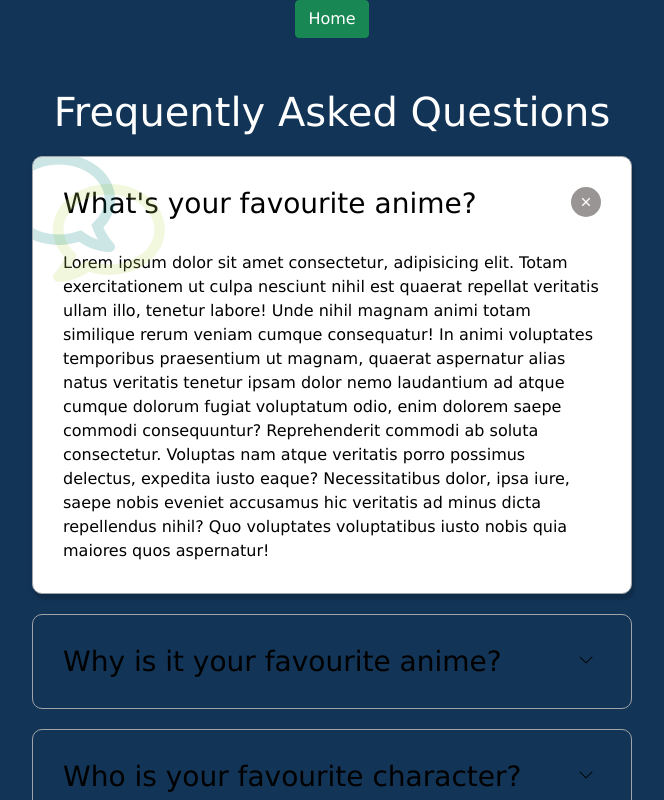
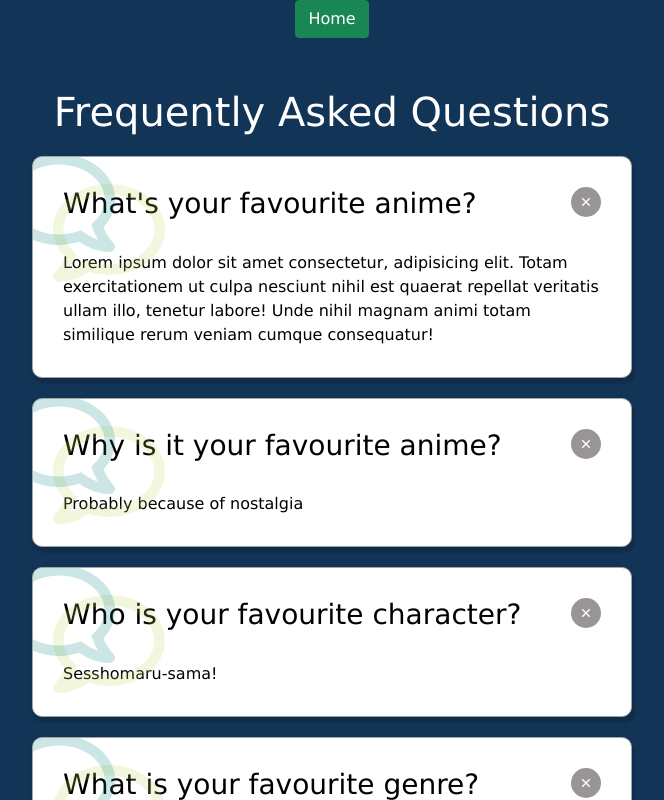
Before and after one commit to ShannaJSmith/css-components, a React (Create React App) app in the folder react-components/: page /faq in a window 1280 px wide. Shown: the top 800 px of the page, without its empty margins (308-972 px from the left). Built offline with nearby package versions, Linux system fonts and the light colour scheme.

Commit message:
refactor faqcollapse. Creature seperate faqData file and export Q&A to FAQCollapse component. Map data onto page

```diff
--- a/react-components/src/components/FAQCollapse.jsx
+++ b/react-components/src/components/FAQCollapse.jsx
@@ -2,48 +2,26 @@ import './FAQCollapse.css';
 import { BsChevronDown } from 'react-icons/bs';
 import { RiCloseFill } from 'react-icons/ri';
 import { FaRegComment } from 'react-icons/fa';
+import { faqData } from '../faqData';
 
 const FAQCollapse = () => {
-  const toggles = document.querySelectorAll('.faq-toggle');
-
-  toggles.forEach((toggle) => {
-    // for each toggle button
-    console.log('toggle', toggle);
-
-    toggle.addEventListener('click', () => {
-      toggle.parentNode.className.toggle('active');
-    });
-    // console.log('parent', toggle.parentNode.className);
-  });
-
   return (
     <>
       <h1>Frequently Asked Questions</h1>
       <div className="faq-container">
-        <div className="faq active">
+        {faqData.map((data) => (
+          <div className="faq active" key={data.id}>
             <FaRegComment className="comment-icon-before" />
-          <h3 className="faq-question">What's your favourite anime?</h3>
-          <p className="faq-answer">
-            Lorem ipsum dolor sit amet consectetur, adipisicing elit. Totam
-            exercitationem ut culpa nesciunt nihil est quaerat repellat
-            veritatis ullam illo, tenetur labore! Unde nihil magnam animi totam
-            similique rerum veniam cumque consequatur! In animi voluptates
-            temporibus praesentium ut magnam, quaerat aspernatur alias natus
-            veritatis tenetur ipsam dolor nemo laudantium ad atque cumque
-            dolorum fugiat voluptatum odio, enim dolorem saepe commodi
-            consequuntur? Reprehenderit commodi ab soluta consectetur. Voluptas
-            nam atque veritatis porro possimus delectus, expedita iusto eaque?
-            Necessitatibus dolor, ipsa iure, saepe nobis eveniet accusamus hic
-            veritatis ad minus dicta repellendus nihil? Quo voluptates
-            voluptatibus iusto nobis quia maiores quos aspernatur!
-          </p>
+            <h3 className="faq-question">{data.question}</h3>
+            <p className="faq-answer">{data.answer}</p>
             <button className="faq-toggle">
               <BsChevronDown className="down-arrow" />
               <RiCloseFill className="close-icon" />
             </button>
             <FaRegComment className="comment-icon-after" />
           </div>
-        <div className="faq">
+        ))}
+        {/* <div className="faq">
           <h3 className="faq-question">Why is it your favourite anime?</h3>
           <p className="faq-answer">Probably because of nostalgia.</p>
           <button className="faq-toggle">
@@ -78,7 +56,7 @@ const FAQCollapse = () => {
             <BsChevronDown className="down-arrow" />
             <RiCloseFill className="close-icon" />
           </button>
-        </div>
+        </div> */}
       </div>
     </>
   );
--- /dev/null
+++ b/react-components/src/faqData.js
@@ -0,0 +1,28 @@
+export const faqData = [
+  {
+    id: 1,
+    question: "What's your favourite anime?",
+    answer:
+      'Lorem ipsum dolor sit amet consectetur, adipisicing elit. Totam exercitationem ut culpa nesciunt nihil est quaerat repellat veritatis ullam illo, tenetur labore! Unde nihil magnam animi totam similique rerum veniam cumque consequatur!',
+  },
+  {
+    id: 2,
+    question: 'Why is it your favourite anime?',
+    answer: 'Probably because of nostalgia',
+  },
+  {
+    id: 3,
+    question: 'Who is your favourite character?',
+    answer: 'Sesshomaru-sama!',
+  },
+  {
+    id: 4,
+    question: 'What is your favourite genre?',
+    answer: 'Fantasy/Supernatural and romance',
+  },
+  {
+    id: 5,
+    question: 'Is there a country you want to visit?',
+    answer: 'Japan. Always Japan.',
+  },
+];
```
Lines whose indentation alone changed are shown as unchanged.
